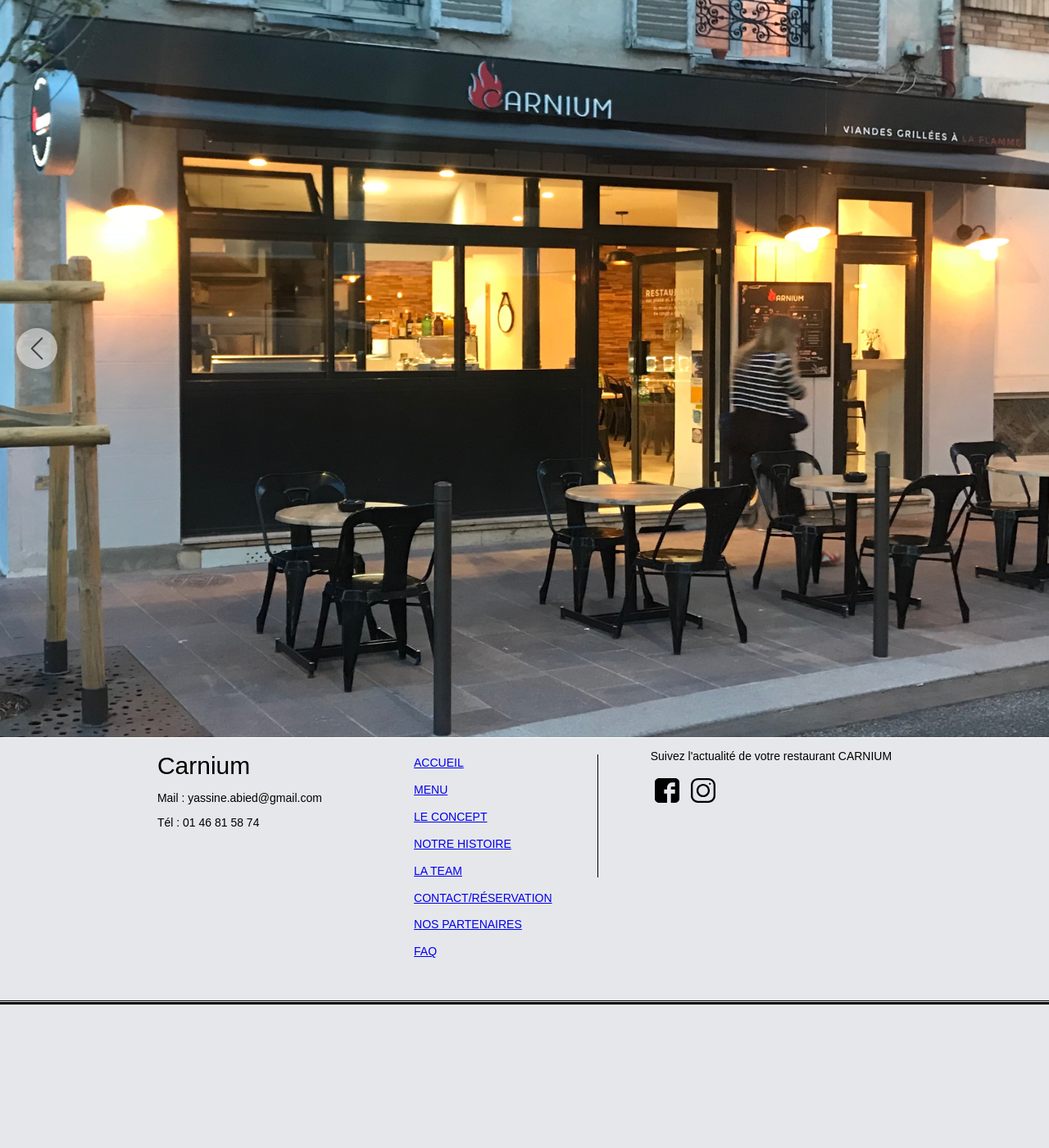
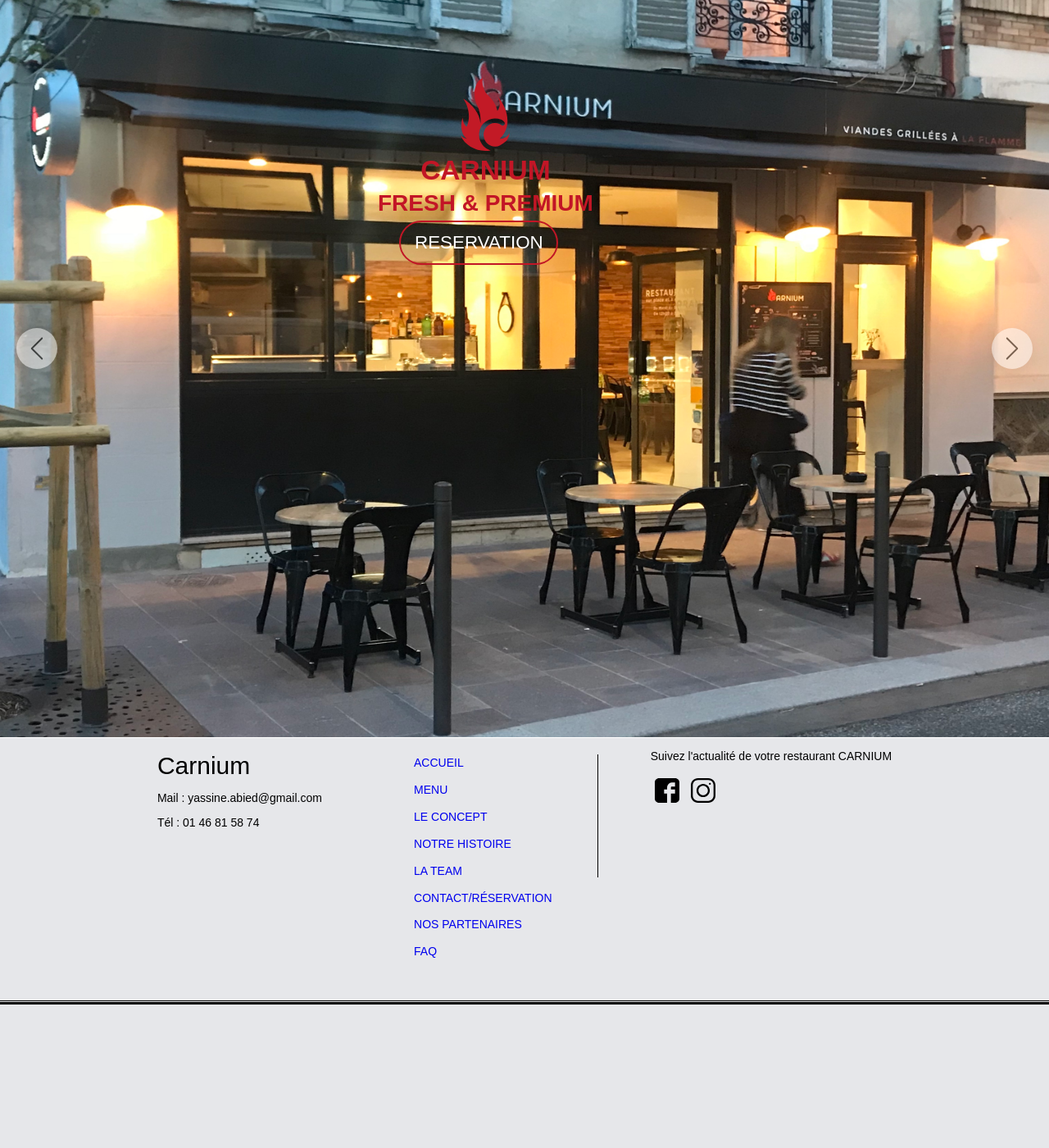
Before and after one commit to ilies28000/Carnium, a PHP site: page / in a window 1280 px wide; the page is wider, and only the part inside the window is pictured. Shown: the part 60-1460 px from the top of that part at 82% size. Run offline with PHP 8.4, Linux system fonts and the light colour scheme; some libraries are stand-ins or nearby versions.

Commit message:
button reservation

```diff
--- a/CarniumWeb/index.html
+++ b/CarniumWeb/index.html
@@ -16,7 +16,7 @@
                 <div class="imageLogoCarnium">
                     <img src="images/SVG/LogoRouge.svg" alt="LogoCarnium">
                 </div>
-                <ul class="container">
+                <ul class="containerHeader">
                     <li class="menuItem current">
                         <a href="index.html" title="Accueil">ACCUEIL</a>
                     </li>
@@ -98,6 +98,12 @@
                     </div>
                 </div>
             </div>
+            <div class="containerResevation">
+                <img src="images/SVG/carniumC.svg" alt="logo C de carnium">
+                <h3> CARNIUM </h3>
+                <h4>  FRESH & PREMIUM </h4>
+                <a href="#" id="reservationLink" title="Reservez"> <span>RESERVATION</span></a>
+            </div>
         </div>
         <footer>
             <div class="PageDown">
--- a/CarniumWeb/styles/main.css
+++ b/CarniumWeb/styles/main.css
@@ -31,7 +31,7 @@
     animation-fill-mode: forwards;
   }
 
-  .container{
+  .containerHeader{
     display: flex;
     justify-content: space-between;
     width: 850px;
@@ -131,7 +131,9 @@
   font-family: FontAwesome;
 }
 */
-
+.container{
+  position: relative;
+}
 .item{
   margin: 0px auto;
   width:100%;
@@ -206,7 +208,67 @@
 }
 .carousel__next--hidden{
   opacity: 0;
-} */
+}
+
+
+/* reservation */
+
+.containerResevation{
+  position: absolute;
+  margin: 0 auto;
+  top: 10%;
+  right: 42%;
+  width: auto;
+}
+.containerResevation img{
+  display: flex;
+  margin: 5px auto;
+  width: 20%;
+  height: 20%;
+}
+.containerResevation h3, .containerResevation h4{
+  margin: 5px auto;
+  text-align: center;
+  font-size: 2.4em;
+  color: #c21626;
+}
+.containerResevation h4{
+  font-size: 2em;
+
+}
+.containerResevation a {
+  position: absolute;
+  width: 180px;
+  height: 40px;
+  left: 15%;
+  padding: 5px;
+  background-color: transparent;
+  border: solid rgba(193, 22, 38, 1) 2px;
+  border-radius: 30px;
+  cursor: pointer;
+  text-decoration: none;
+  transition: border-color 0.3s ease 0s, background-color 0.3s ease 0s, transform 0.3s ease 0s ;
+}
+.containerResevation a:hover{
+  background-color:rgba(193, 22, 38, 1);
+  border-color: #1e1e1b;
+  transition: border-color 0.3s ease 0s, background-color 0.3s ease 0s, transform 0.3s ease 0s ;
+  transform: scale(1.2)
+}
+
+.containerResevation a span{
+  display: flex;
+  justify-content: center;
+  color: #FFF;
+  line-height: 40px;
+  font-size: 1.6em;
+  transition:color 0.3s ease 0s;
+}
+
+.containerResevation a:hover span{
+  color:#1e1e1b;
+  transition:color 0.4s ease 0s;
+}
 
 /* footer */
 
```
Also changed, not shown: CarniumWeb/images/SVG/carniumC.svg (added), 2 other files.
